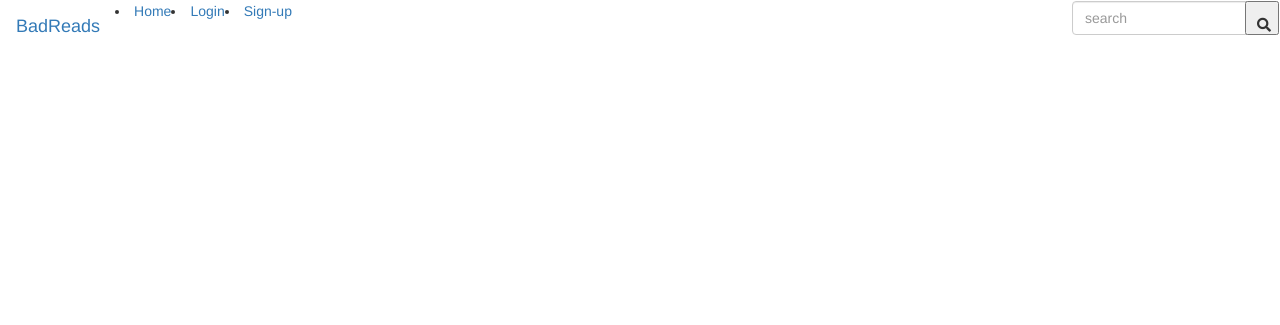
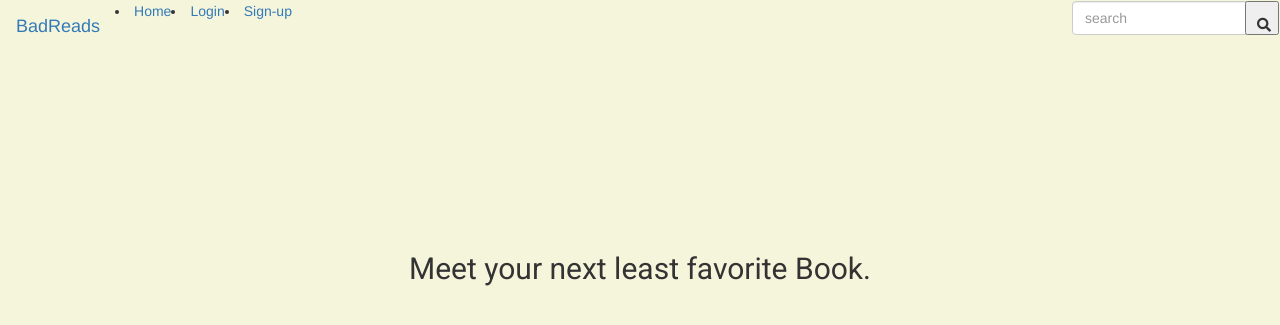
Before and after one commit to bartha611/badreads, a Flask app: page / in a window 1280 px wide. Shown: the top 325 px of the page. Run offline with Flask 2, Linux system fonts and the light colour scheme; some libraries are stand-ins or nearby versions.

Commit message:
Updated readme and added a little more to index.html

```diff
--- /dev/null
+++ b/static/index.css
@@ -0,0 +1,12 @@
+@import url('https://fonts.googleapis.com/css?family=Roboto');
+
+body {
+    background-color: #F5F5DC;
+}
+.content {
+    padding-top: 100px;
+}
+#website-info {
+    font-family: 'Roboto', sans-serif;
+    text-align: center;
+}
--- a/templates/index.html
+++ b/templates/index.html
@@ -1,12 +1,12 @@
+{% include "layout.html" %}
 {% extends "bootstrap/base.html" %}
 
 {% block styles %}
 {{super()}}
-	<link rel = "stylesheet" type = "text/css" href = "{{url_for('.static',filename='login.css')}}">
+	<link rel = "stylesheet" type = "text/css" href = "{{url_for('static',filename='index.css')}}">
 {% endblock %}
 
 {% block content %}
-{% include "layout.html" %}
 
 {% with messages = get_flashed_messages() %}
 	{% if messages %}
@@ -16,4 +16,7 @@
 			{% endfor %}
 	{% endif %}
 {% endwith %}
+<div class="content container">
+	<h2 id = "website-info">Meet your next least favorite Book.</h2>
+</div>
 {% endblock %}
```
Also changed, not shown: README.md.
